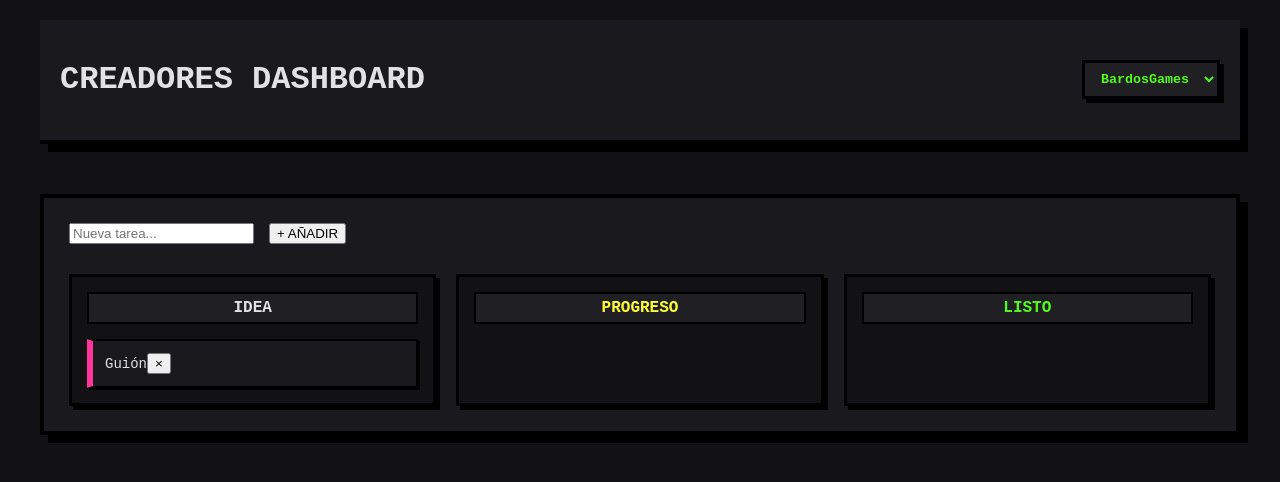
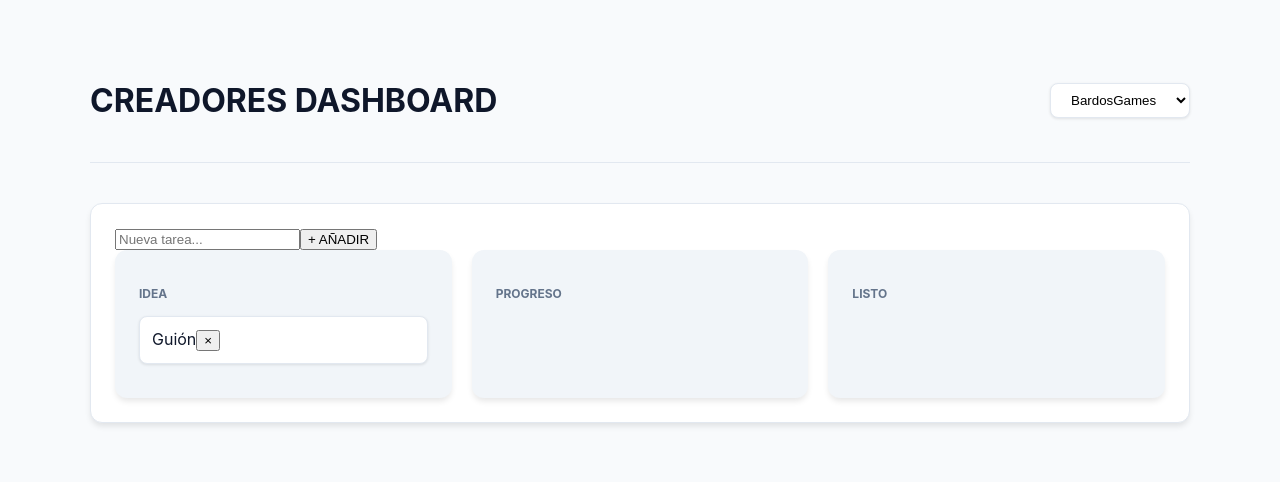
Before and after one commit to SantiagoDelgado777/creadores-dashboard, a React (Vite) app: page / in a window 1280 px wide. Shown: the top 482 px of the page. Built offline with nearby package versions, Linux system fonts and the light colour scheme.

Commit message:
Cambio de diseño a estilo moderno SaaS y login funcional

```diff
--- a/src/style.css
+++ b/src/style.css
@@ -1,319 +1,133 @@
 /* ==========================================================================
-   1. LO QUE YA TENÍAMOS DESDE EL PRINCIPIO (ESTILOS GLOBALES Y MÉTRICAS)
+   ESTILOS MODERNOS Y PROFESIONALES
    ========================================================================== */
 :root {
-  background-color: #121214;
-  color: #e1e1e6;
-  font-family: 'Courier New', Courier, monospace;
+  --bg-color: #f8fafc;
+  --card-bg: #ffffff;
+  --primary-color: #2563eb;
+  --text-main: #0f172a;
+  --text-muted: #64748b;
+  --border-color: #e2e8f0;
+  --shadow-sm: 0 1px 3px rgba(0,0,0,0.1);
+  --shadow-md: 0 4px 6px -1px rgba(0,0,0,0.1);
+  font-family: 'Inter', system-ui, sans-serif;
 }
 
 body {
+  background-color: var(--bg-color);
+  color: var(--text-main);
   margin: 0;
-  padding: 20px;
+  padding: 40px 20px;
 }
 
 .dashboard-container {
-  max-width: 1200px;
+  max-width: 1100px;
   margin: 0 auto;
 }
 
+/* Header limpio */
 .dashboard-header {
   display: flex;
   justify-content: space-between;
   align-items: center;
-  border-bottom: 4px solid #000;
-  padding-bottom: 15px;
-  margin-bottom: 30px;
-  background: #1a1a1e;
-  padding: 20px;
-  box-shadow: 8px 8px 0px #000;
+  padding: 20px 0;
+  border-bottom: 1px solid var(--border-color);
+  margin-bottom: 40px;
 }
 
 .logo-titulo {
-  font-size: 28px;
-  font-weight: 900;
-  letter-spacing: -1px;
-  color: #fff;
-  text-shadow: 2px 2px 0px #ff0055;
-  margin: 0;
+  font-size: 24px;
+  font-weight: 700;
+  color: var(--text-main);
+  letter-spacing: -0.5px;
 }
 
-.selector-box label {
-  font-weight: bold;
-  text-transform: uppercase;
-  font-size: 14px;
+/* Selector moderno */
+.comic-select {
+  background: white;
+  border: 1px solid var(--border-color);
+  padding: 8px 16px;
+  border-radius: 8px;
+  font-weight: 500;
+  cursor: pointer;
+  box-shadow: var(--shadow-sm);
 }
 
-.comic-select {
-  background: #202024;
-  color: #53FC18;
-  border: 3px solid #000;
-  padding: 8px 12px;
-  font-weight: bold;
-  font-family: inherit;
-  cursor: pointer;
-  box-shadow: 4px 4px 0px #000;
+/* Tarjetas modernas */
+.metric-card, .agenda-section, .kanban-column {
+  background: var(--card-bg);
+  border: 1px solid var(--border-color);
+  border-radius: 12px;
+  padding: 24px;
+  box-shadow: var(--shadow-md);
 }
 
-.dashboard-grid {
-  display: grid;
-  grid-template-columns: repeat(auto-fit, minmax(300px, 1fr));
-  gap: 25px;
-}
-
-.metric-card {
-  background: #1a1a1e;
-  border: 4px solid #000;
-  box-shadow: 8px 8px 0px #000;
-  padding: 20px;
-  position: relative;
-  transition: transform 0.1s ease;
-}
-
-.metric-card:hover {
-  transform: translate(-2px, -2px);
-  box-shadow: 10px 10px 0px #000;
-}
-
-.card-header h2 {
-  margin: 0 0 15px 0;
-  font-size: 20px;
-  letter-spacing: 1px;
-  border-bottom: 2px dashed #323238;
-  padding-bottom: 5px;
-}
-
-.youtube-card .card-header h2 { color: #ff3333; }
-.kick-card .card-header h2 { color: #53FC18; }
-.ingresos-card .card-header h2 { color: #ffff33; }
-
-.card-body p {
-  font-size: 16px;
-  margin: 10px 0;
-  color: #a8a8b3;
-}
-
-.card-body strong {
-  color: #fff;
-  font-size: 18px;
+.metric-card h2 {
+  font-size: 14px;
+  text-transform: uppercase;
+  color: var(--text-muted);
+  letter-spacing: 0.05em;
+  margin-bottom: 10px;
 }
 
 .monto-ingresos {
-  font-size: 32px;
-  margin: 10px 0;
-  color: #ffff33;
-  text-shadow: 2px 2px 0px #000;
+  font-size: 28px;
+  font-weight: 700;
+  color: var(--text-main);
 }
 
-.status-pago {
-  font-size: 12px !important;
-  color: #7c7c8a !important;
-  text-transform: uppercase;
-}
-
-/* ==========================================================================
-   2. ESTILOS DEL TABLERO KANBAN Y EL FORMULARIO INTERACTIVO
-   ========================================================================== */
-.agenda-section {
-  margin-top: 50px;
-  background: #1a1a1e;
-  border: 4px solid #000;
-  box-shadow: 8px 8px 0px #000;
-  padding: 25px;
-}
-
-.agenda-titulo {
-  font-size: 22px;
-  margin-top: 0;
-  margin-bottom: 25px;
-  letter-spacing: 1px;
-  text-shadow: 2px 2px 0px #000;
-  color: #fff;
-  border-bottom: 4px solid #000;
-  padding-bottom: 10px;
-}
-
-.agenda-form {
-  display: flex;
-  gap: 15px;
-  margin-bottom: 30px;
-}
-
-.agenda-input {
-  flex: 1;
-  background: #121214;
-  border: 3px solid #000;
-  padding: 12px 16px;
-  color: #fff;
-  font-family: inherit;
-  font-size: 14px;
-  font-weight: bold;
-  box-shadow: 4px 4px 0px #000;
-  outline: none;
-}
-
-.agenda-input:focus {
-  border-color: #ff3399;
-}
-
-.agenda-btn {
-  background: #ff3399;
-  color: #000;
-  border: 3px solid #000;
-  padding: 0 25px;
-  font-family: inherit;
-  font-weight: 900;
-  font-size: 14px;
-  text-transform: uppercase;
-  cursor: pointer;
-  box-shadow: 4px 4px 0px #000;
-  transition: transform 0.05s ease;
-}
-
-.agenda-btn:hover {
-  background: #ff0055;
-  transform: translate(-1px, -1px);
-  box-shadow: 5px 5px 0px #000;
-}
-
-.agenda-btn:active {
-  transform: translate(2px, 2px);
-  box-shadow: 2px 2px 0px #000;
-}
-
+/* Kanban moderno */
 .kanban-board {
   display: flex;
   gap: 20px;
-  flex-wrap: wrap;
 }
 
 .kanban-column {
   flex: 1;
-  min-width: 250px;
-  background: #121214;
-  border: 3px solid #000;
-  padding: 15px;
-  box-shadow: 4px 4px 0px #000;
+  background: #f1f5f9; /* Un tono ligeramente gris para las columnas */
+  border: none;
 }
 
 .kanban-column h3 {
-  margin-top: 0;
+  font-size: 12px;
+  color: var(--text-muted);
+  text-transform: uppercase;
   margin-bottom: 15px;
-  font-size: 16px;
-  text-align: center;
-  padding: 5px;
-  border: 2px solid #000;
-  background: #202024;
-}
-
-.column-ideas h3 { color: #ff3399; }
-.column-progreso h3 { color: #ffff33; }
-.column-listo h3 { color: #53FC18; }
-
-.kanban-cards-container {
-  display: flex;
-  flex-direction: column;
-  gap: 12px;
 }
 
 .agenda-card {
-  background: #1a1a1e;
-  border: 2px solid #000;
+  background: white;
+  border: 1px solid var(--border-color);
   padding: 12px;
-  font-size: 14px;
-  color: #e1e1e6;
-  border-left: 6px solid #ff3399;
-  box-shadow: 2px 2px 0px #000;
+  border-radius: 8px;
+  margin-bottom: 10px;
+  box-shadow: var(--shadow-sm);
+  transition: transform 0.2s;
 }
 
-.column-progreso .agenda-card { border-left-color: #ffff33; }
-.column-listo .agenda-card {
-  border-left-color: #53FC18;
-  text-decoration: line-through;
-  color: #7c7c8a;
+.agenda-card:hover {
+  transform: translateY(-2px);
 }
 
-/* ==========================================================================
-   3. LO NUEVO: DISTRIBUCIÓN DE DOS COLUMNAS Y PANEL DE FINANZAS
-   ========================================================================== */
-.main-layout-grid {
-  display: grid;
-  grid-template-columns: 1fr 1fr;
-  gap: 25px;
-  margin-bottom: 25px;
+/* Botones modernos */
+.agenda-btn {
+  background: var(--primary-color);
+  color: white;
+  border: none;
+  border-radius: 8px;
+  padding: 10px 20px;
+  font-weight: 600;
+  cursor: pointer;
+  transition: all 0.2s;
 }
 
-@media (max-width: 850px) {
-  .main-layout-grid {
-    grid-template-columns: 1fr;
-  }
+.agenda-btn:hover {
+  background: #1d4ed8;
 }
 
-.finanzas-card .card-header h2 {
-  color: #ffff33;
+.agenda-input {
+  border: 1px solid var(--border-color);
+  border-radius: 8px;
+  padding: 10px 15px;
+  background: white;
 }
-
-.finanzas-layout {
-  display: flex;
-  flex-direction: column;
-  gap: 15px;
-}
-
-.fuentes-lista p {
-  margin: 6px 0;
-  font-size: 14px;
-  border-bottom: 1px dashed #2b2b32;
-  padding-bottom: 4px;
-  display: flex;
-  justify-content: space-between;
-}
-
-.meta-container {
-  margin-top: 10px;
-}
-
-.meta-info {
-  display: flex;
-  justify-content: space-between;
-  font-weight: bold;
-  font-size: 12px;
-  text-transform: uppercase;
-  margin-bottom: 6px;
-  color: #ffff33;
-}
-
-.comic-progress-bar {
-  background: #121214;
-  border: 3px solid #000;
-  height: 24px;
-  box-shadow: 3px 3px 0px #000;
-  position: relative;
-  overflow: hidden;
-}
-
-.comic-progress-fill {
-  background: #ffff33;
-  height: 100%;
-  border-right: 3px solid #000;
-  transition: width 0.4s cubic-bezier(0.4, 0, 0.2, 1);
-}
-
-.meta-subtext {
-  font-size: 11px !important;
-  color: #7c7c8a !important;
-  margin-top: 8px !important;
-  text-transform: uppercase;
-}
-
-/* --- CONTENEDOR DEL GRÁFICO --- */
-.chart-section {
-  margin-top: 25px;
-}
-
-.chart-wrapper {
-  margin-top: 20px;
-  background: #121214;
-  border: 3px solid #000;
-  padding: 20px 15px 10px 15px;
-  box-shadow: 4px 4px 0px #000;
-}
--- /dev/null
+++ b/src/supabaseClient.js
@@ -0,0 +1,6 @@
+import { createClient } from '@supabase/supabase-js'
+
+const supabaseUrl = 'https://ikejdclgfyrvxrhshtju.supabase.co'
+const supabaseAnonKey = 'sb_publishable_dNiPyR244gjFvKngr-cQ5Q_S7sr8xGgM6N5VpX7n' // Tu llave pública
+
+export const supabase = createClient(supabaseUrl, supabaseAnonKey)
```
Also changed, not shown: src/Login.jsx (added, +64 -0 lines).
